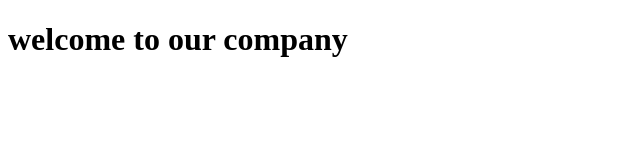
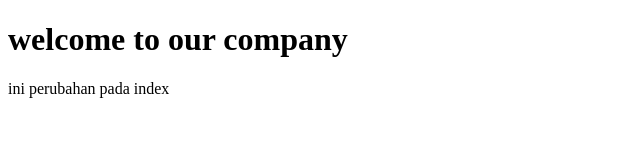
Before and after one commit to Marwan1104/eval_git_marwandaud, a plain HTML site: page index.html in a window 1280 px wide. Shown: the whole page, without its empty margins (0-640 px from the left). Drawn offline with Linux system fonts and the light colour scheme.

Commit message:
ini peubahan baru

```diff
--- a/index.html
+++ b/index.html
@@ -7,5 +7,6 @@
 </head>
 <body>
     <h1>welcome to our company</h1>
+    <p>ini perubahan pada index</p>
 </body>
 </html>
```
